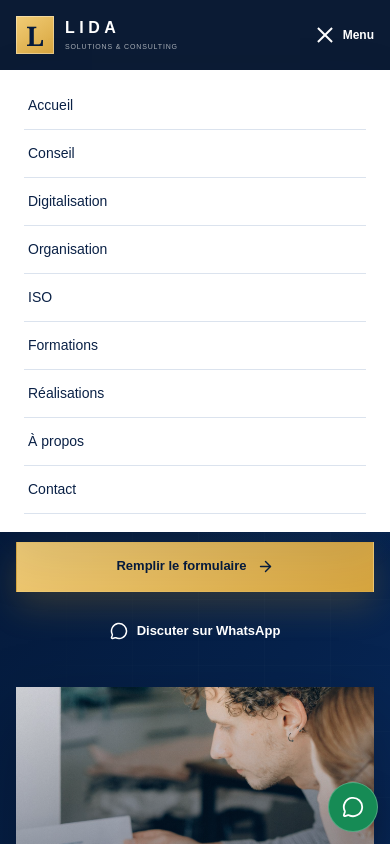
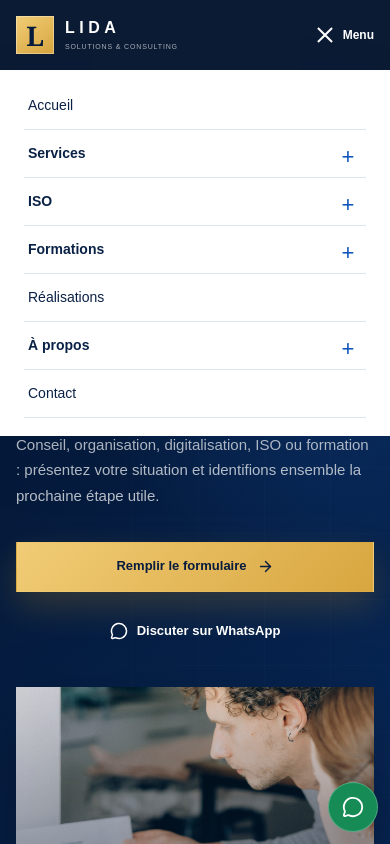
Before and after one commit to adel7elh-debug/lidasol-main, a Next.js app: page /contact in a window 390 px wide. Both pictures are taken after a click on the heading "Menu". Shown: the top 844 px of the page. Built offline with nearby package versions, Linux system fonts and the light colour scheme.

Commit message:
Fix mobile navigation submenus

```diff
--- a/app/_components/SiteHeader.tsx
+++ b/app/_components/SiteHeader.tsx
@@ -29,7 +29,43 @@ const trainingLinks = [
   ["Formations ISO", "/formation#iso"],
 ] as const;
 
+const aboutLinks = [
+  ["À propos de LIDA", "/a-propos"],
+  ["Notre méthodologie", "/a-propos/methodologie"],
+  ["Adel El Haddioui", "/a-propos/adel-el-haddioui"],
+] as const;
+
 type DropdownName = "Expertises" | "ISO" | "Formations";
+type MobileSectionName = "Services" | "ISO" | "Formations" | "À propos";
+
+function MobileNavSection({ id, label, links, isOpen, onToggle, onLinkClick }: {
+  id: string;
+  label: MobileSectionName;
+  links: ReadonlyArray<readonly [string, string]>;
+  isOpen: boolean;
+  onToggle: () => void;
+  onLinkClick: () => void;
+}) {
+  return (
+    <div className="mobile-nav-section">
+      <button
+        type="button"
+        className="mobile-submenu-trigger"
+        aria-expanded={isOpen}
+        aria-controls={id}
+        onClick={onToggle}
+      >
+        <span>{label}</span>
+        <span className="mobile-submenu-icon" aria-hidden="true">+</span>
+      </button>
+      <div className="mobile-submenu" id={id} hidden={!isOpen}>
+        {links.map(([name, href]) => (
+          <Link href={href} key={href} onClick={onLinkClick}>{name}</Link>
+        ))}
+      </div>
+    </div>
+  );
+}
 
 function NavDropdown({ label, links, isOpen, onOpen, onClose, onScheduleClose, onCancelClose }: {
   label: DropdownName;
@@ -76,6 +112,7 @@ function NavDropdown({ label, links, isOpen, onOpen, onClose, onScheduleClose, o
 
 export function SiteHeader() {
   const [activeDropdown, setActiveDropdown] = useState<DropdownName | null>(null);
+  const [activeMobileSection, setActiveMobileSection] = useState<MobileSectionName | null>(null);
   const closeTimer = useRef<number | null>(null);
   const mobileMenuRef = useRef<HTMLDetailsElement>(null);
 
@@ -105,7 +142,12 @@ export function SiteHeader() {
   }
 
   function closeMobileMenu() {
+    setActiveMobileSection(null);
     mobileMenuRef.current?.removeAttribute("open");
+  }
+
+  function toggleMobileSection(name: MobileSectionName) {
+    setActiveMobileSection((current) => current === name ? null : name);
   }
 
   useEffect(() => () => {
@@ -123,6 +165,9 @@ export function SiteHeader() {
         <details
           className="mobile-menu"
           ref={mobileMenuRef}
+          onToggle={(event) => {
+            if (!event.currentTarget.open) setActiveMobileSection(null);
+          }}
           onKeyDown={(event) => {
             if (event.key === "Escape") closeMobileMenu();
           }}
@@ -130,13 +175,11 @@ export function SiteHeader() {
           <summary aria-label="Ouvrir le menu"><span /> Menu</summary>
           <nav aria-label="Navigation mobile">
             <Link href="/" onClick={closeMobileMenu}>Accueil</Link>
-            <Link href="/conseil-accompagnement" onClick={closeMobileMenu}>Conseil</Link>
-            <Link href="/digitalisation" onClick={closeMobileMenu}>Digitalisation</Link>
-            <Link href="/gestion-organisation" onClick={closeMobileMenu}>Organisation</Link>
-            <Link href="/accompagnement-iso" onClick={closeMobileMenu}>ISO</Link>
-            <Link href="/formation" onClick={closeMobileMenu}>Formations</Link>
+            <MobileNavSection id="mobile-services" label="Services" links={expertiseLinks} isOpen={activeMobileSection === "Services"} onToggle={() => toggleMobileSection("Services")} onLinkClick={closeMobileMenu} />
+            <MobileNavSection id="mobile-iso" label="ISO" links={isoLinks} isOpen={activeMobileSection === "ISO"} onToggle={() => toggleMobileSection("ISO")} onLinkClick={closeMobileMenu} />
+            <MobileNavSection id="mobile-formations" label="Formations" links={trainingLinks} isOpen={activeMobileSection === "Formations"} onToggle={() => toggleMobileSection("Formations")} onLinkClick={closeMobileMenu} />
             <Link href="/realisations" onClick={closeMobileMenu}>Réalisations</Link>
-            <Link href="/a-propos" onClick={closeMobileMenu}>À propos</Link>
+            <MobileNavSection id="mobile-about" label="À propos" links={aboutLinks} isOpen={activeMobileSection === "À propos"} onToggle={() => toggleMobileSection("À propos")} onLinkClick={closeMobileMenu} />
             <Link href="/contact" onClick={closeMobileMenu}>Contact</Link>
           </nav>
         </details>
--- a/app/globals.css
+++ b/app/globals.css
@@ -343,7 +343,9 @@ main { overflow: clip; }
 
 @media (max-width: 930px) {
   .desktop-nav { display: none; }
-  .mobile-menu { display: block; position: relative; }
+  .site-header, .header-inner { overflow: visible; }
+  .mobile-menu { display: block; position: relative; overflow: visible; }
+  .mobile-menu[open] { z-index: 60; }
   .mobile-menu > summary { min-width: 64px; min-height: 48px; display: flex; align-items: center; justify-content: flex-end; gap: 8px; cursor: pointer; list-style: none; font-size: 12px; font-weight: 800; touch-action: manipulation; }
   .mobile-menu > summary::-webkit-details-marker { display: none; }
   .mobile-menu > summary > span { position: relative; width: 20px; height: 12px; border-top: 2px solid white; border-bottom: 2px solid white; }
@@ -352,8 +354,16 @@ main { overflow: clip; }
   .mobile-menu[open] > summary > span::before, .mobile-menu[open] > summary > span::after { content: ""; position: absolute; width: 20px; height: 2px; margin-top: 9px; background: white; }
   .mobile-menu[open] > summary > span::before { transform: rotate(45deg); }
   .mobile-menu[open] > summary > span::after { transform: rotate(-45deg); }
-  .mobile-menu nav { position: fixed; z-index: 5; left: 0; right: 0; top: 78px; max-height: calc(100dvh - 78px); overflow-y: auto; overscroll-behavior: contain; display: grid; padding: 12px 24px calc(18px + env(safe-area-inset-bottom)); color: var(--ink); background: white; box-shadow: var(--shadow); }
+  .mobile-menu nav { position: fixed; z-index: 60; left: 0; right: 0; top: 78px; max-height: calc(100dvh - 78px); overflow-x: hidden; overflow-y: auto; overscroll-behavior: contain; display: grid; align-content: start; padding: 12px 24px calc(18px + env(safe-area-inset-bottom)); color: var(--ink); background: white; box-shadow: var(--shadow); -webkit-overflow-scrolling: touch; }
   .mobile-menu nav a { min-height: 48px; display: flex; align-items: center; padding: 8px 4px; border-bottom: 1px solid var(--line); font-size: 14px; touch-action: manipulation; }
+  .mobile-nav-section { min-width: 0; display: grid; }
+  .mobile-submenu-trigger { width: 100%; min-height: 48px; display: flex; align-items: center; justify-content: space-between; gap: 16px; padding: 8px 4px; color: var(--ink); background: white; border: 0; border-bottom: 1px solid var(--line); cursor: pointer; font-size: 14px; font-weight: 700; text-align: left; touch-action: manipulation; }
+  .mobile-submenu-trigger[aria-expanded="true"] { color: var(--blue); background: var(--paper); }
+  .mobile-submenu-icon { display: grid; place-items: center; width: 28px; height: 28px; flex: 0 0 auto; color: var(--blue); font-size: 22px; font-weight: 400; transition: transform .2s ease; }
+  .mobile-submenu-trigger[aria-expanded="true"] .mobile-submenu-icon { transform: rotate(45deg); }
+  .mobile-submenu { min-width: 0; display: grid; padding: 4px 0 10px 14px; background: var(--paper); border-bottom: 1px solid var(--line); }
+  .mobile-submenu[hidden] { display: none; }
+  .mobile-menu nav .mobile-submenu a { min-height: 44px; padding: 8px 12px; border-color: #d5dfeb; font-size: 13px; line-height: 1.35; overflow-wrap: anywhere; }
   .home-hero, .page-hero { padding-top: 70px; }
   .home-hero-layout, .page-hero-layout, .split-copy, .outcomes-layout, .preview-layout, .two-column-sections, .related-layout, .cta-layout, .registration-layout, .contact-page-layout { grid-template-columns: 1fr; }
   .home-hero-visual, .page-hero-image { min-height: 430px; }
@@ -379,7 +389,7 @@ main { overflow: clip; }
   .brand-mark { width: 38px; height: 38px; }
   .brand-name strong { font-size: 16px; }
   .brand-name small { font-size: 7px; }
-  .mobile-menu nav { top: 70px; }
+  .mobile-menu nav { top: 70px; max-height: calc(100dvh - 70px); }
   .home-hero, .page-hero { padding: 44px 0 56px; }
   .home-hero-layout, .page-hero-layout { gap: 34px; }
   .breadcrumbs { gap: 4px 8px; margin-bottom: 28px; font-size: 11px; line-height: 1.35; }
```
